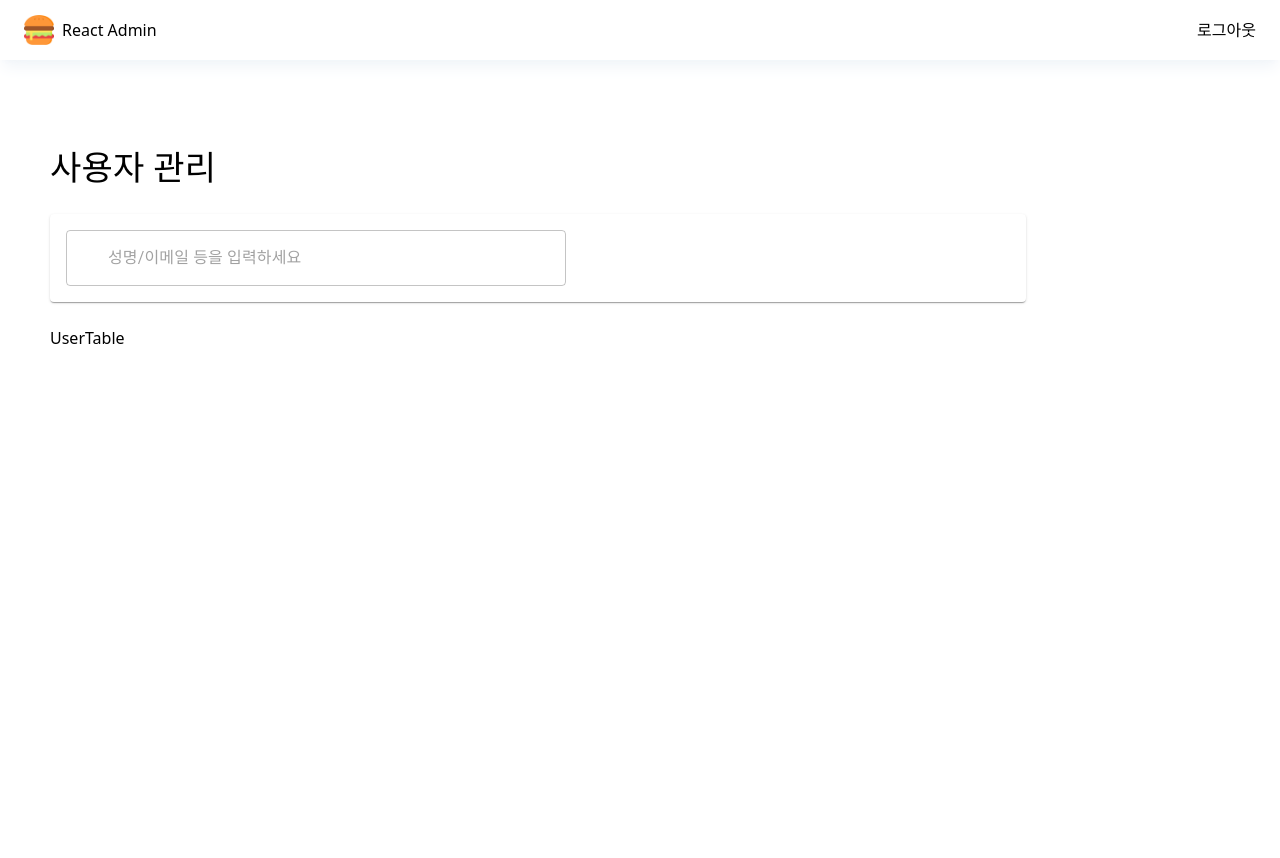
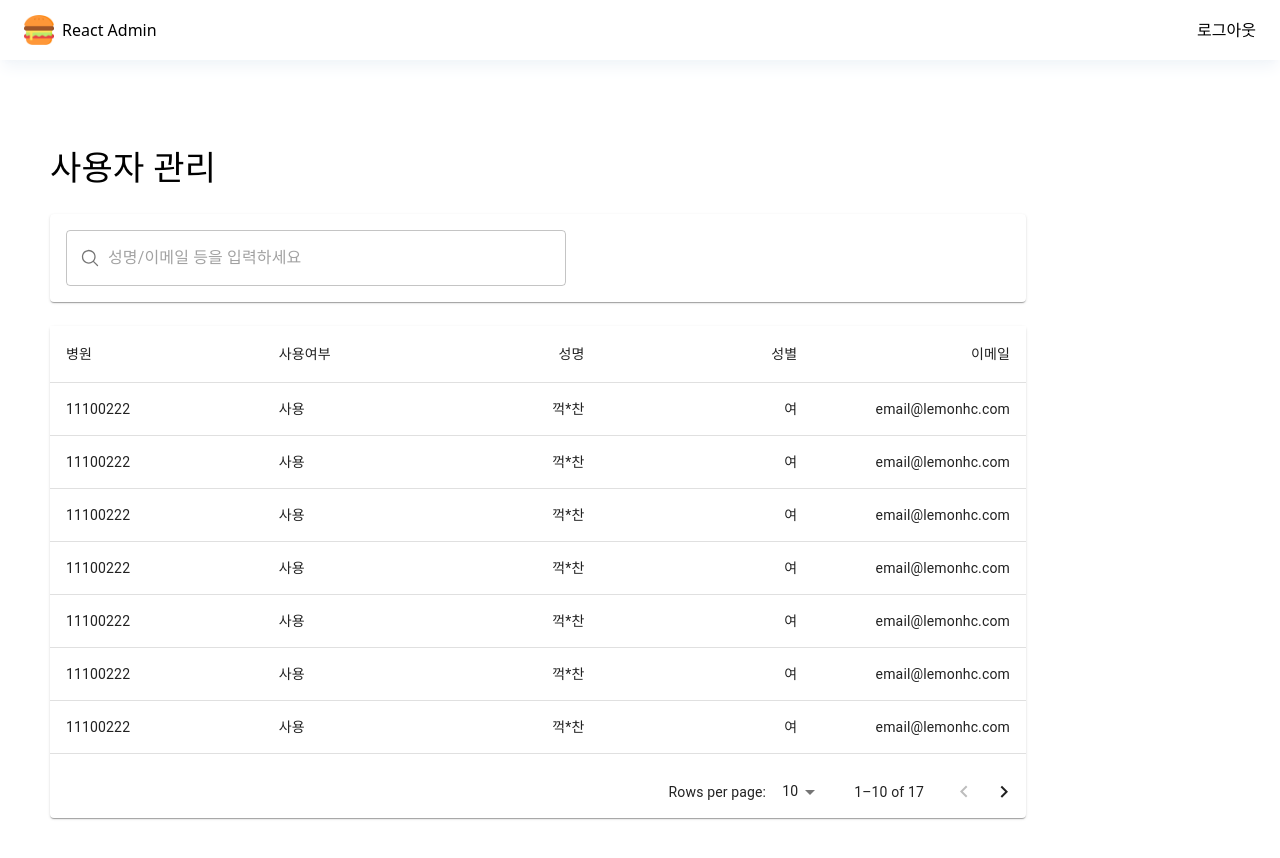
Before and after one commit to chosooyeon/lemon-admin, a React (Vite) app: page /user in a window 1280 px wide. Shown: the top 858 px of the page. Before the commit the page ends 800 px from the top, so only its background shows below. Built offline with nearby package versions, Linux system fonts and the light colour scheme.

Commit message:
🎨 사용자 관리 페이지

```diff
--- a/package.json
+++ b/package.json
@@ -12,6 +12,7 @@
   "dependencies": {
     "@emotion/react": "^11.11.1",
     "@emotion/styled": "^11.11.0",
+    "@heroicons/react": "^2.0.18",
     "@mui/material": "^5.13.5",
     "@types/node": "^20.2.5",
     "chart.js": "^4.3.0",
--- a/src/components/atoms/Search.tsx
+++ b/src/components/atoms/Search.tsx
@@ -1,5 +1,5 @@
 import { Card, InputAdornment, OutlinedInput, SvgIcon } from '@mui/material';
-
+import { MagnifyingGlassIcon } from '@heroicons/react/24/solid'
 export const Search = () => (
     <Card sx={{ p: 2 }}>
       <OutlinedInput
@@ -9,9 +9,11 @@ export const Search = () => (
         startAdornment={(
           <InputAdornment position="start">
             <SvgIcon
+
               color="action"
               fontSize="small"
             >
+            <MagnifyingGlassIcon />
             </SvgIcon>
           </InputAdornment>
         )}
--- a/src/components/molecules/UserTable.tsx
+++ b/src/components/molecules/UserTable.tsx
@@ -1,24 +1,153 @@
 import {
-    Box,
-    Button,
-    Container,
-    Checkbox,
-    Stack,
-    SvgIcon,
-    Typography,
   Table,
-    TableSortLabel,
   TableBody,
   TableCell,
   TableHead,
   TablePagination,
   TableRow,
+  TableContainer,
+  Paper,
 } from '@mui/material';
+import React from 'react';
+
+interface Column {
+  id: 'hospitalCd' | 'enabled' | 'userNm' | 'sex' | 'email';
+  label: string;
+  minWidth?: number;
+  align?: 'right';
+  format?: (value: number) => string;
+}
+
+const columns: Column[] = [
+  { id: 'hospitalCd', label: '병원', minWidth: 170 },
+  { id: 'enabled', label: '사용여부', minWidth: 100 },
+  {
+    id: 'userNm',
+    label: '성명',
+    minWidth: 170,
+    align: 'right',
+    format: (value: number) => value.toLocaleString('en-US'),
+  },
+  {
+    id: 'sex',
+    label: '성별',
+    minWidth: 170,
+    align: 'right',
+    format: (value: number) => value.toLocaleString('en-US'),
+  },
+  {
+    id: 'email',
+    label: '이메일',
+    minWidth: 170,
+    align: 'right',
+    format: (value: number) => value.toFixed(2),
+  },
+];
+
+interface Data {
+  hospitalCd: string;
+  enabled: string;
+  userNm: string;
+  sex: string;
+  email: string;
+}
+
+function createData(
+  hospitalCd: string,
+  enabled: string,
+  userNm: string,
+  sex: string,
+  email: string
+): Data {
+
+  return { hospitalCd, enabled, userNm, sex, email };
+}
+
+const rows = [
+  createData('11100222', '사용', '꺽*찬', '여', 'email@lemonhc.com'),
+  createData('11100222', '사용', '꺽*찬', '여', 'email@lemonhc.com'),
+  createData('11100222', '사용', '꺽*찬', '여', 'email@lemonhc.com'),
+  createData('11100222', '사용', '꺽*찬', '여', 'email@lemonhc.com'),
+  createData('11100222', '사용', '꺽*찬', '여', 'email@lemonhc.com'),
+  createData('11100222', '사용', '꺽*찬', '여', 'email@lemonhc.com'),
+  createData('11100222', '사용', '꺽*찬', '여', 'email@lemonhc.com'),
+  createData('11100222', '사용', '꺽*찬', '여', 'email@lemonhc.com'),
+  createData('37100441', '사용', '김******)', '여', 'email@lemonhc.com'),
+  createData('11100222', '사용', '김******)', '여', 'email@lemonhc.com'),
+  createData('37100441', '사용', '꺽*찬', '여', 'email@lemonhc.com'),
+  createData('11100222', '사용', '김******)', '여', 'email@lemonhc.com'),
+  createData('37100441', '사용', '꺽*찬', '여', 'email@lemonhc.com'),
+  createData('11100222', '사용', '김******)', '여', 'email@lemonhc.com'),
+  createData('11100222', '사용', '꺽*찬', '여', 'email@lemonhc.com'),
+  createData('37100441', '사용', '김******)', '여', 'email@lemonhc.com'),
+  createData('11100222', '사용', '꺽*찬', '여', 'email@lemonhc.com'),
+];
+
+
 
 const UserTable = () => {
+  const [page, setPage] = React.useState(0);
+  const [rowsPerPage, setRowsPerPage] = React.useState(10);
+
+  const handleChangePage = (event: unknown, newPage: number) => {
+    setPage(newPage);
+  };
+
+  const handleChangeRowsPerPage = (event: React.ChangeEvent<HTMLInputElement>) => {
+    setRowsPerPage(+event.target.value);
+    setPage(0);
+  };
   return (
     <>
-            <div>UserTable</div>
+      <Paper sx={{ width: '100%' }}>
+        <TableContainer sx={{ maxHeight: 440 }}>
+          <Table stickyHeader aria-label="sticky table">
+            <TableHead>
+              <TableRow>
+                {columns.map((column) => (
+                  <TableCell
+                    key={column.id}
+                    align={column.align}
+                    style={{ top: 0, minWidth: column.minWidth }}
+                  >
+                    {column.label}
+                  </TableCell>
+                ))}
+              </TableRow>
+            </TableHead>
+            <TableBody>
+              {rows
+                .slice(page * rowsPerPage, page * rowsPerPage + rowsPerPage)
+                .map((row) => {
+                  return (
+                    <TableRow hover role="checkbox" tabIndex={-1}>
+                      {columns.map((column) => {
+                        const value = row[column.id];
+                        return (
+                          <TableCell key={column.id} align={column.align}>
+                            {column.format && typeof value === 'number'
+                              ? column.format(value)
+                              : value}
+                          </TableCell>
+                        );
+                      })}
+                    </TableRow>
+                  );
+                })}
+            </TableBody>
+          </Table>
+        </TableContainer>
+        <TablePagination
+          rowsPerPageOptions={[10, 25, 100]}
+          component="div"
+          count={rows.length}
+          rowsPerPage={rowsPerPage}
+          page={page}
+          onPageChange={handleChangePage}
+          onRowsPerPageChange={handleChangeRowsPerPage}
+        />
+      </Paper>
+
     </>
   )
 }
--- a/src/pages/user/UserPage.tsx
+++ b/src/pages/user/UserPage.tsx
@@ -10,7 +10,8 @@ const UserPage = () => {
         component="main"
         sx={{
           flexGrow: 1,
-          py: 8
+          py: 8,
+          width: '100%'
         }}
       >
         <Container maxWidth="xl">
```
Also changed, not shown: 1 other file (tests, documents, lock files or other folders). Lines whose indentation alone changed are shown as unchanged.
